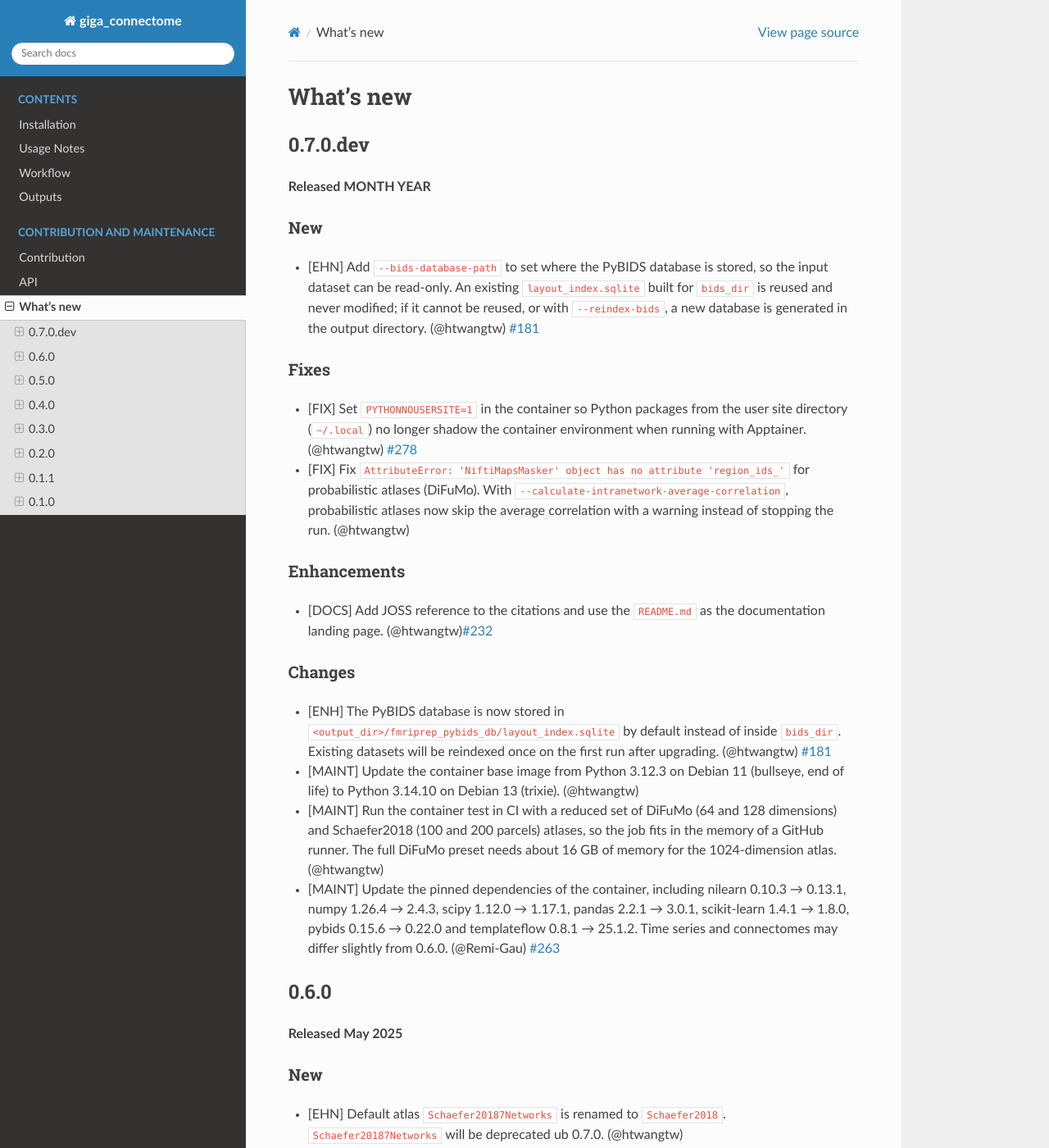
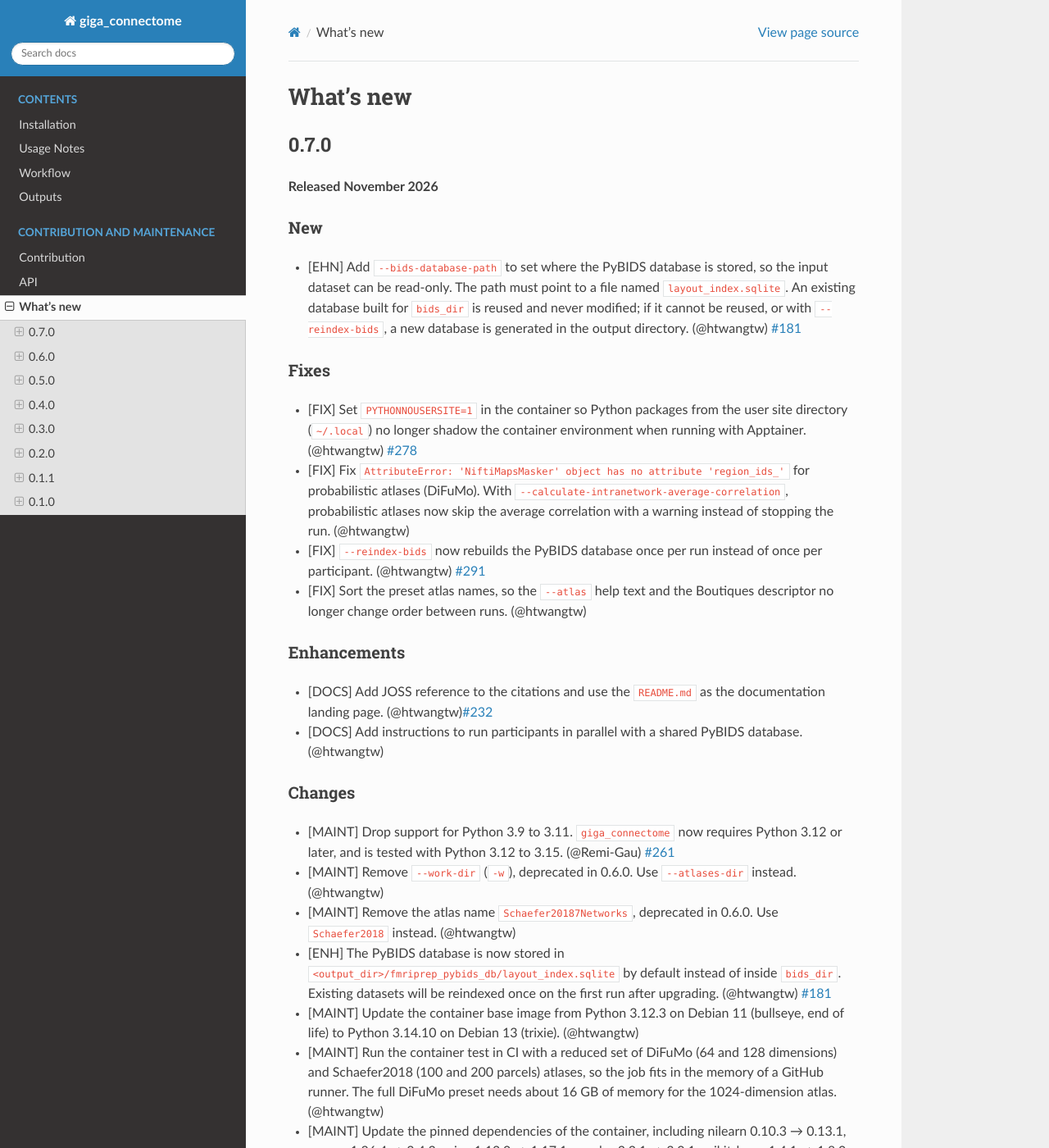
Before and after one commit to bids-apps/giga_connectome, a Sphinx documentation site: the page built from docs/source/changes.md, in a window 1280 px wide and 1400 px high. Shown: the whole window at 82% size. Built offline with Sphinx 7.4.7 and the Read the Docs theme 3.1.0, drawn with Linux system fonts in a browser that asks for light colours; the version number could not be read and is left out; some of the changed text lies outside the part shown.

Commit message:
prevent botique descriptor GA keep getting triggered (#293)
* prevent botique descriptor GA keep getting triggered

* release prep

* slightly more forgiving coverage threshold

```diff
--- a/docs/source/changes.md
+++ b/docs/source/changes.md
@@ -1,28 +1,37 @@
 # What’s new
 
-## 0.7.0.dev
+## 0.7.0
 
-**Released MONTH YEAR**
+**Released November 2026**
 
 ### New
 
-- [EHN] Add `--bids-database-path` to set where the PyBIDS database is stored, so the input dataset can be read-only. An existing `layout_index.sqlite` built for `bids_dir` is reused and never modified; if it cannot be reused, or with `--reindex-bids`, a new database is generated in the output directory. (@htwangtw) [#181](https://github.com/bids-apps/giga_connectome/issues/181)
+- [EHN] Add `--bids-database-path` to set where the PyBIDS database is stored, so the input dataset can be read-only. The path must point to a file named `layout_index.sqlite`. An existing database built for `bids_dir` is reused and never modified; if it cannot be reused, or with `--reindex-bids`, a new database is generated in the output directory. (@htwangtw) [#181](https://github.com/bids-apps/giga_connectome/issues/181)
 
 ### Fixes
 
 - [FIX] Set `PYTHONNOUSERSITE=1` in the container so Python packages from the user site directory (`~/.local`) no longer shadow the container environment when running with Apptainer. (@htwangtw) [#278](https://github.com/bids-apps/giga_connectome/issues/278)
 - [FIX] Fix `AttributeError: 'NiftiMapsMasker' object has no attribute 'region_ids_'` for probabilistic atlases (DiFuMo). With `--calculate-intranetwork-average-correlation`, probabilistic atlases now skip the average correlation with a warning instead of stopping the run. (@htwangtw)
+- [FIX] `--reindex-bids` now rebuilds the PyBIDS database once per run instead of once per participant. (@htwangtw) [#291](https://github.com/bids-apps/giga_connectome/pull/291)
+- [FIX] Sort the preset atlas names, so the `--atlas` help text and the Boutiques descriptor no longer change order between runs. (@htwangtw)
 
 ### Enhancements
 
 - [DOCS] Add JOSS reference to the citations and use the `README.md` as the documentation landing page. (@htwangtw)[#232](https://github.com/bids-apps/giga_connectome/pull/232)
+- [DOCS] Add instructions to run participants in parallel with a shared PyBIDS database. (@htwangtw)
 
 ### Changes
 
+- [MAINT] Drop support for Python 3.9 to 3.11. `giga_connectome` now requires Python 3.12 or later, and is tested with Python 3.12 to 3.15. (@Remi-Gau) [#261](https://github.com/bids-apps/giga_connectome/pull/261)
+- [MAINT] Remove `--work-dir` (`-w`), deprecated in 0.6.0. Use `--atlases-dir` instead. (@htwangtw)
+- [MAINT] Remove the atlas name `Schaefer20187Networks`, deprecated in 0.6.0. Use `Schaefer2018` instead. (@htwangtw)
 - [ENH] The PyBIDS database is now stored in `<output_dir>/fmriprep_pybids_db/layout_index.sqlite` by default instead of inside `bids_dir`. Existing datasets will be reindexed once on the first run after upgrading. (@htwangtw) [#181](https://github.com/bids-apps/giga_connectome/issues/181)
 - [MAINT] Update the container base image from Python 3.12.3 on Debian 11 (bullseye, end of life) to Python 3.14.10 on Debian 13 (trixie). (@htwangtw)
 - [MAINT] Run the container test in CI with a reduced set of DiFuMo (64 and 128 dimensions) and Schaefer2018 (100 and 200 parcels) atlases, so the job fits in the memory of a GitHub runner. The full DiFuMo preset needs about 16 GB of memory for the 1024-dimension atlas. (@htwangtw)
 - [MAINT] Update the pinned dependencies of the container, including nilearn 0.10.3 → 0.13.1, numpy 1.26.4 → 2.4.3, scipy 1.12.0 → 1.17.1, pandas 2.2.1 → 3.0.1, scikit-learn 1.4.1 → 1.8.0, pybids 0.15.6 → 0.22.0 and templateflow 0.8.1 → 25.1.2. Time series and connectomes may differ slightly from 0.6.0. (@Remi-Gau) [#263](https://github.com/bids-apps/giga_connectome/pull/263)
+- [MAINT] Switch from black and flake8 to ruff for linting and formatting. (@Remi-Gau) [#262](https://github.com/bids-apps/giga_connectome/pull/262)
+- [MAINT] Fix the coverage report, which showed 0% since the tests moved out of the package. (@htwangtw) [#290](https://github.com/bids-apps/giga_connectome/pull/290)
+- [MAINT] Fix the container test failing on `main` by sharing the test data cache between workflows. (@htwangtw) [#288](https://github.com/bids-apps/giga_connectome/pull/288)
 
 
 ## 0.6.0
--- a/pyproject.toml
+++ b/pyproject.toml
@@ -13,8 +13,6 @@ authors = [
 ]
 classifiers = [
   "Programming Language :: Python :: 3",
-  "Programming Language :: Python :: 3.10",
-  "Programming Language :: Python :: 3.11",
   "Programming Language :: Python :: 3.12",
   "Programming Language :: Python :: 3.13",
   "Programming Language :: Python :: 3.14",
```
Also changed, not shown: codecov.yml (+14 -14 lines), docs/source/contributing.md (+4 -4 lines), 4 other files.
